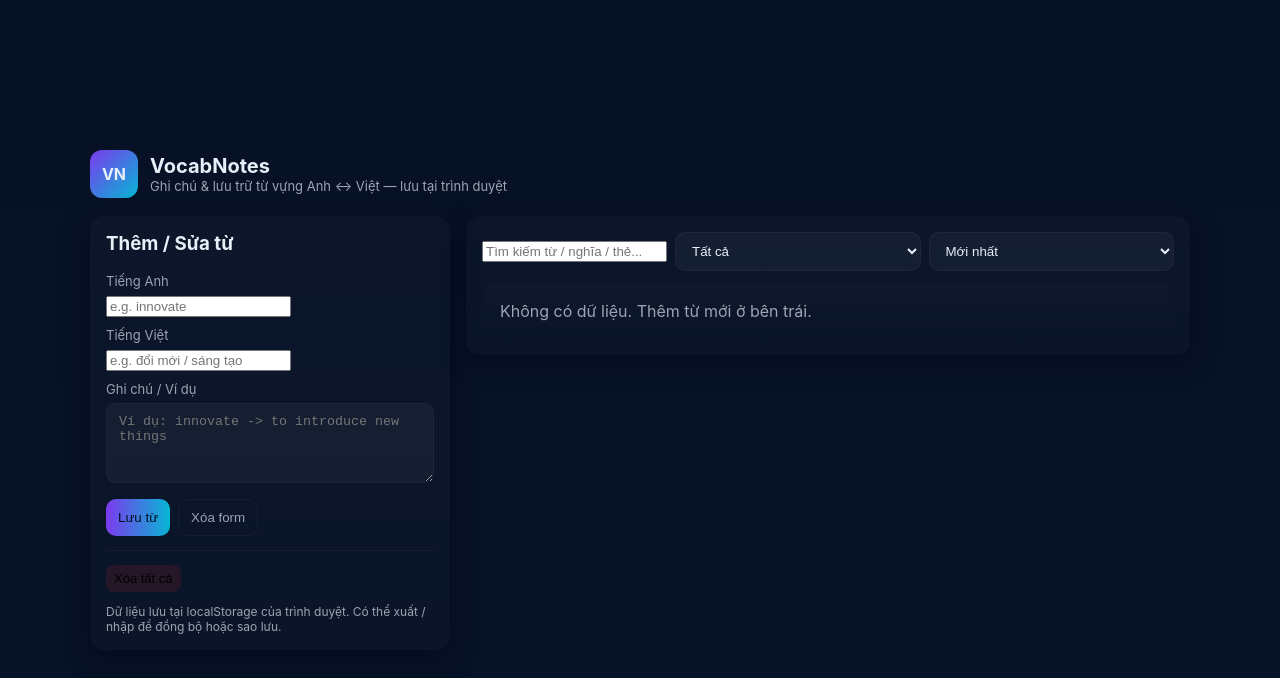
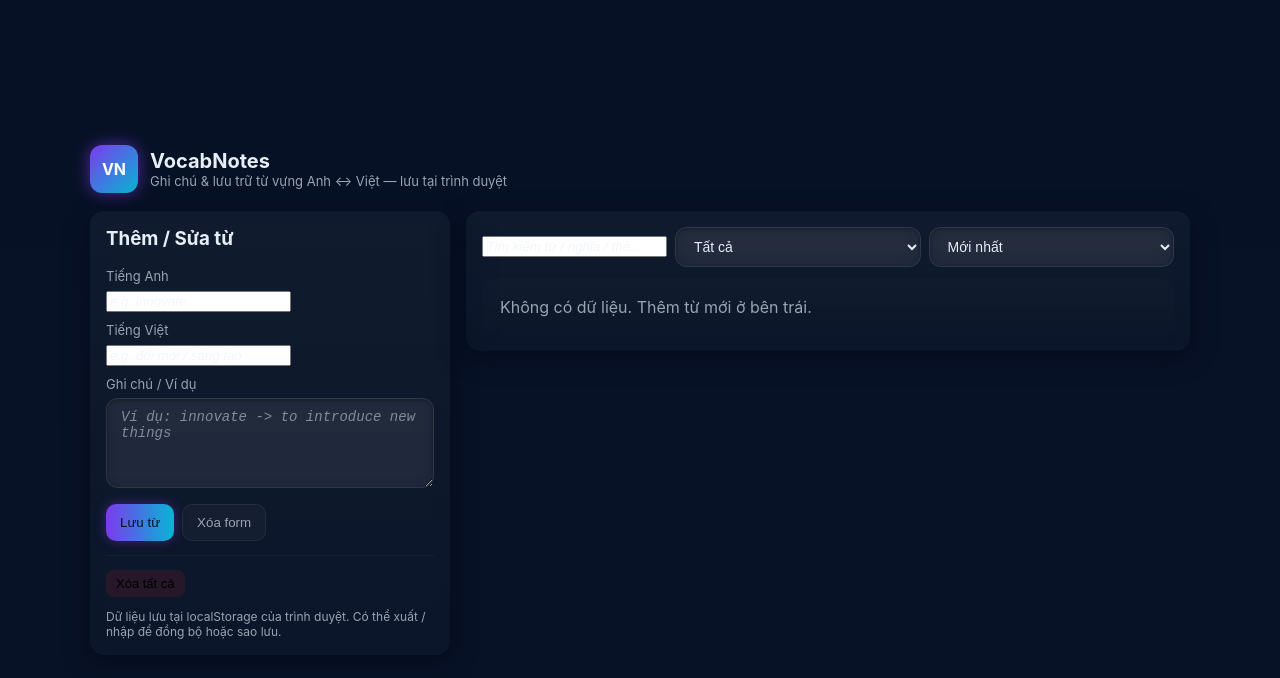
Before and after one commit to aginCoder/Vocabulary, a plain HTML site: page index.html in a window 1280 px wide. Drawn offline with Linux system fonts and the light colour scheme.

Commit message:
vocabulary

```diff
--- a/index.html
+++ b/index.html
@@ -6,62 +6,152 @@
     <title>VocabNotes — Ghi chú & Lưu trữ từ vựng EN ↔️ VI</title>
     <style>
     :root{
-      --bg:#0f1724; --card:#111827; --muted:#9aa4b2; --accent:#7c3aed; --glass: rgba(255,255,255,0.04);
-      --radius:14px; --gap:16px; --max-width:1100px;
+  --bg:#0f1724;
+  --card:#111827;
+  --muted:#9aa4b2;
+  --accent:#7c3aed;
+  --glass: rgba(255,255,255,0.04);
+  --radius:14px;
+  --gap:16px;
+  --max-width:1100px;
   --glass-2: rgba(255,255,255,0.02);
 }
+
 *{box-sizing:border-box}
+
 body{
-      margin:0; font-family:Inter, ui-sans-serif, system-ui, -apple-system, 'Segoe UI', Roboto, 'Helvetica Neue', Arial;
-      background: linear-gradient(180deg,#071126 0%, #081226 60%); color:#e6eef8; -webkit-font-smoothing:antialiased;
-      padding:24px; display:flex; align-items:center; justify-content:center; min-height:100vh;
+  margin:0;
+  font-family:Inter, ui-sans-serif, system-ui, -apple-system, 'Segoe UI', Roboto, 'Helvetica Neue', Arial;
+  background: linear-gradient(180deg,#071126 0%, #081226 60%);
+  color:#e6eef8;
+  -webkit-font-smoothing:antialiased;
+  padding:24px;
+  display:flex;
+  align-items:center;
+  justify-content:center;
+  min-height:100vh;
 }
+
 .app{width:100%; max-width:var(--max-width);}
 header{display:flex; align-items:center; gap:16px; margin-bottom:18px}
 .logo{display:flex; align-items:center; gap:12px}
-    .badge{width:48px;height:48px;border-radius:12px;background:linear-gradient(135deg,var(--accent),#06b6d4);display:grid;place-items:center;font-weight:700}
+.badge{
+  width:48px;
+  height:48px;
+  border-radius:12px;
+  background:linear-gradient(135deg,var(--accent),#06b6d4);
+  display:grid;
+  place-items:center;
+  font-weight:700;
+  color:#fff;
+  box-shadow:0 0 16px rgba(124,58,237,0.6);
+}
 h1{margin:0;font-size:20px}
 p.lead{margin:0;color:var(--muted); font-size:13px}
 
 .grid{display:grid; grid-template-columns: 360px 1fr; gap:var(--gap)}
 
-    /* sidebar / form */
-    .panel{background:linear-gradient(180deg, rgba(255,255,255,0.02), rgba(255,255,255,0.01)); border-radius:var(--radius); padding:16px; box-shadow: 0 6px 24px rgba(2,6,23,0.6);}
+/* ==== PANEL ==== */
+.panel{
+  background:linear-gradient(180deg, rgba(255,255,255,0.04), rgba(255,255,255,0.02));
+  border-radius:var(--radius);
+  padding:16px;
+  box-shadow: 0 6px 24px rgba(2,6,23,0.6);
+  backdrop-filter: blur(8px);
+}
+
+/* ==== INPUTS ==== */
 label{font-size:13px;color:var(--muted);display:block;margin-bottom:6px}
-    input[type=text], textarea, select{width:100%; padding:10px 12px; border-radius:10px; border:1px solid rgba(255,255,255,0.04); background:var(--glass); color:inherit; outline:none}
-    textarea{min-height:80px; resize:vertical}
-    .row{display:flex; gap:8px}
-    .btn{display:inline-flex;align-items:center;gap:8px;padding:10px 12px;border-radius:10px;border:0;cursor:pointer}
-    .btn.primary{background:linear-gradient(90deg,var(--accent),#06b6d4);color:#021124}
-    .btn.ghost{background:transparent;border:1px solid rgba(255,255,255,0.04);color:var(--muted)}
+input[type=text], textarea, select {
+  width: 100%;
+  padding: 10px 14px;
+  border-radius: 12px;
+  border: 1px solid rgba(255, 255, 255, 0.08);
+  background: rgba(255, 255, 255, 0.05);
+  color: inherit;
+  outline: none;
+  font-size: 14px;
+  transition: all 0.25s ease;
+  box-shadow: inset 0 1px 3px rgba(0,0,0,0.3);
+  backdrop-filter: blur(8px);
+}
+input[type=text]:focus, textarea:focus, select:focus {
+  border-color: var(--accent);
+  box-shadow: 0 0 0 3px rgba(124, 58, 237, 0.25);
+  background: rgba(255, 255, 255, 0.08);
+}
+textarea { min-height: 90px; resize: vertical; }
+::placeholder { color: rgba(230, 238, 248, 0.5); font-style: italic; }
+
+/* ==== BUTTONS ==== */
+.btn{
+  display:inline-flex;
+  align-items:center;
+  justify-content:center;
+  gap:8px;
+  padding:10px 14px;
+  border-radius:10px;
+  border:0;
+  cursor:pointer;
+  font-weight:500;
+  transition:all .25s ease;
+}
+.btn.primary{
+  background:linear-gradient(90deg,var(--accent),#06b6d4);
+  color:#021124;
+  box-shadow:0 0 12px rgba(124,58,237,0.4);
+}
+.btn.primary:hover{
+  transform:translateY(-2px);
+  box-shadow:0 0 20px rgba(124,58,237,0.6);
+}
+.btn.ghost{
+  background:rgba(255,255,255,0.03);
+  border:1px solid rgba(255,255,255,0.06);
+  color:var(--muted);
+}
+.btn.ghost:hover{
+  border-color:rgba(255,255,255,0.15);
+  background:rgba(255,255,255,0.06);
+  color:#fff;
+}
+.btn.small{
+  font-size:13px;
+  padding:6px 10px;
+  border-radius:8px;
+}
+.known{background:rgba(34,197,94,0.12); color:#bbf7d0;}
+.unknown{background:rgba(248,113,113,0.08); color:#ffdede;}
 .controls{display:flex; gap:8px; margin-top:12px}
 
-    /* list / search */
+/* ==== LIST ==== */
 .searchbar{display:flex; gap:8px; margin-bottom:12px; align-items:center}
 .searchbar input[type=text]{flex:1}
 .list{display:grid; gap:12px}
-    .card{background:linear-gradient(180deg, rgba(255,255,255,0.02), rgba(255,255,255,0.01)); border-radius:12px; padding:12px; display:flex; justify-content:space-between; align-items:flex-start; box-shadow:0 8px 18px rgba(2,6,23,0.6)}
+.card{
+  background:linear-gradient(180deg, rgba(255,255,255,0.02), rgba(255,255,255,0.01));
+  border-radius:12px; padding:12px;
+  display:flex; justify-content:space-between; align-items:flex-start;
+  box-shadow:0 8px 18px rgba(2,6,23,0.6);
+  transition:all 0.2s ease;
+}
+.card:hover{transform:translateY(-4px); box-shadow:0 8px 28px rgba(124,58,237,0.25);}
 .left{max-width:72%}
 .word{font-size:16px; font-weight:600; margin:0}
 .trans{color:var(--muted); margin:6px 0 0}
 .meta{display:flex; gap:8px; margin-top:8px; flex-wrap:wrap}
 .tag{font-size:12px;padding:6px 8px;border-radius:999px;background:var(--glass-2);color:var(--muted)}
 .actions{display:flex; gap:8px; align-items:center}
-    .small{font-size:13px;padding:6px 8px;border-radius:8px}
-    .known{background:rgba(34,197,94,0.12); color:#bbf7d0}
-    .unknown{background:rgba(248,113,113,0.08); color:#ffdede}
 
 footer{margin-top:12px;color:var(--muted);font-size:12px}
 
-    /* responsive */
+/* ==== RESPONSIVE ==== */
 @media (max-width:900px){
   .grid{grid-template-columns:1fr;}
   .left{max-width:100%}
 }
+input,textarea,button,select{transition:all .18s ease}
 
-    /* subtle transitions */
-    input,textarea,button{transition:all .18s ease}
-    .card:hover{transform:translateY(-4px)}
   </style>
   </head>
   <body>
```
Lines whose indentation alone changed are shown as unchanged.
